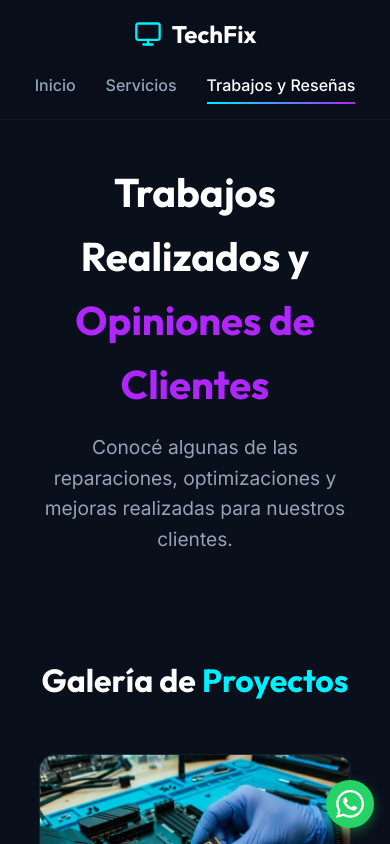
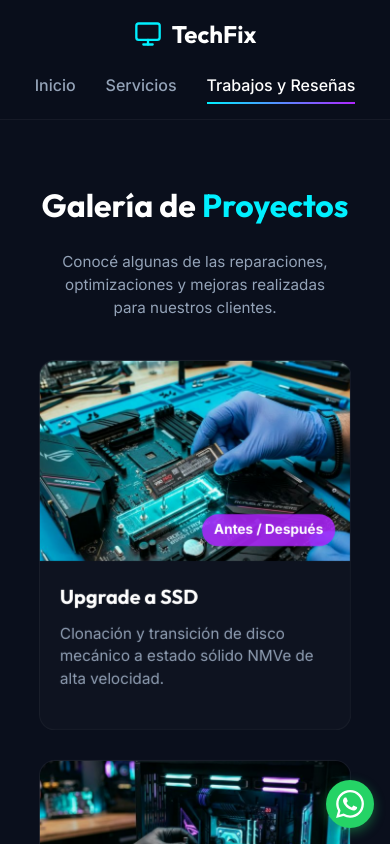
Before and after one commit to andre110500/pcservice, a React (Vite) app: page /trabajos in a window 390 px wide. Shown: the top 844 px of the page. Built offline with nearby package versions, Linux system fonts and the light colour scheme.

Commit message:
feat: update WorkPage layout by removing header and adding introductory text with styling

```diff
--- a/src/pages/WorkPage.jsx
+++ b/src/pages/WorkPage.jsx
@@ -100,13 +100,9 @@ const WorkPage = () => {
     return (
         <div className="work-page">
 
-            <header className="work-header fade-in">
-                <h1>Trabajos Realizados y <span>Opiniones de Clientes</span></h1>
-                <p>Conocé algunas de las reparaciones, optimizaciones y mejoras realizadas para nuestros clientes.</p>
-            </header>
-
             <section className="works-section">
                 <h2 className="fade-in">Galería de <span>Proyectos</span></h2>
+                <p className="works-intro fade-in">Conocé algunas de las reparaciones, optimizaciones y mejoras realizadas para nuestros clientes.</p>
                 <div className="works-grid">
                     {worksData.map((work) => (
                         <div key={work.id} className="work-card fade-in">
--- a/src/pages/WorkPage.scss
+++ b/src/pages/WorkPage.scss
@@ -52,6 +52,15 @@
 
     .works-section {
         padding: 60px 10%;
+
+        .works-intro {
+            max-width: 640px;
+            margin: -2rem auto 3rem;
+            color: var(--text-secondary);
+            font-size: 1.1rem;
+            line-height: 1.6;
+            text-align: center;
+        }
 
         .works-grid {
             display: grid;
@@ -360,6 +369,13 @@
                     height: 370px;
                 }
             }
+
+            .works-intro {
+                font-size: 0.95rem;
+                line-height: 1.5;
+                margin: -1.75rem auto 2.5rem;
+                max-width: 92%;
+            }
         }
     }
 }
```
